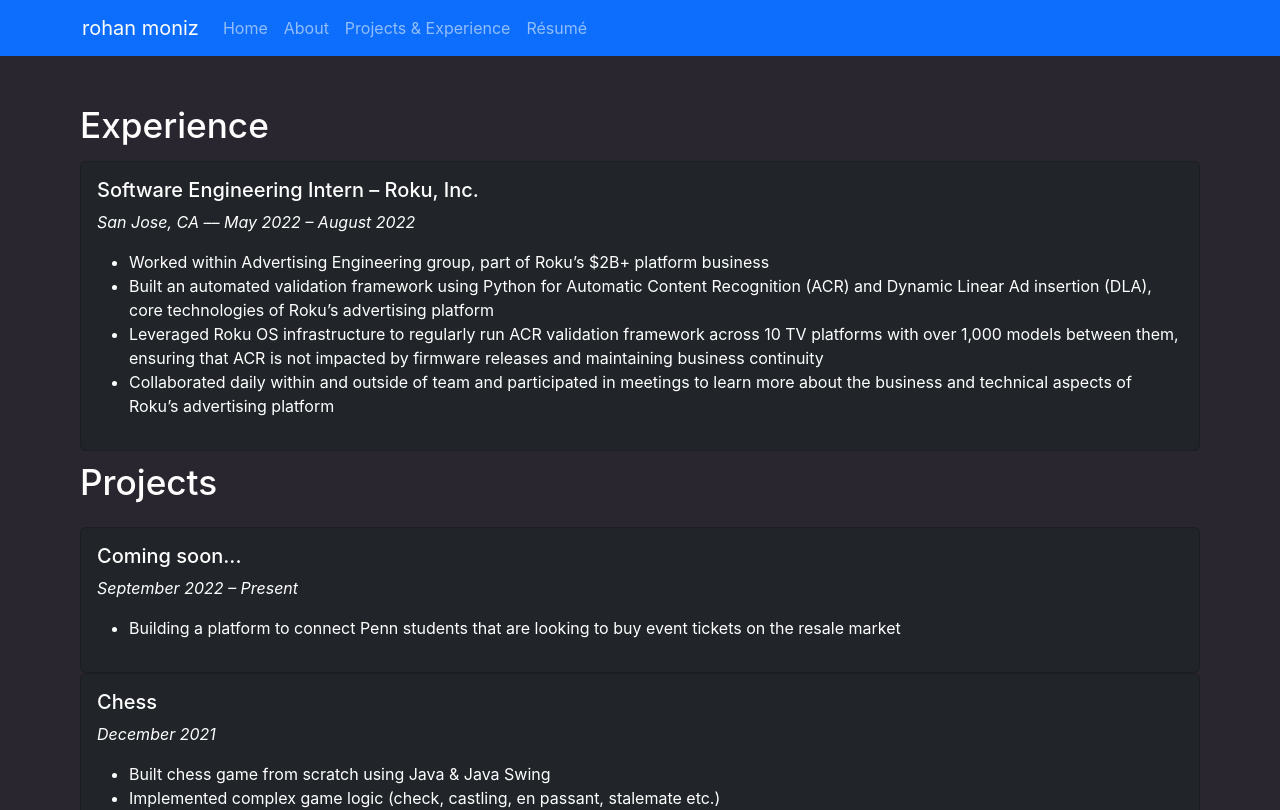
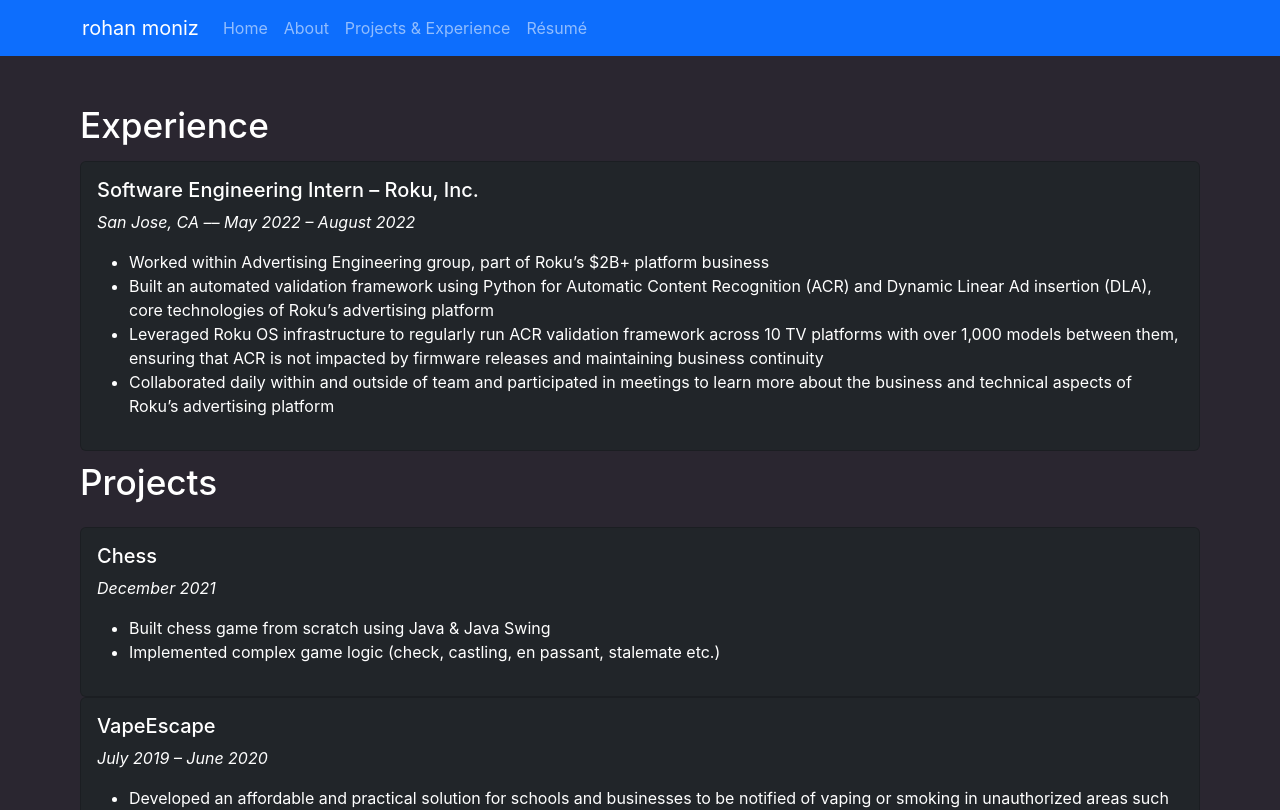
Before and after one commit to rm03/personal-website, a Next.js app: page /projects in a window 1280 px wide. Shown: the top 810 px of the page. Built offline with nearby package versions, Linux system fonts and the light colour scheme.

Commit message:
Remove ticket project

```diff
--- a/pages/projects.js
+++ b/pages/projects.js
@@ -47,21 +47,6 @@ export default function Projects() {
     <h1 className={styles.title}>Projects</h1>
     <Row xs={1} md="auto" className={styles.projects}>
         <Col>
-            <Card bg="dark" key="Dark" text="white" style={{ flex: 1 }}>
-            <Card.Body>
-                <Card.Title>Coming soon...</Card.Title>
-                <Card.Text>
-                    <i>September 2022 – Present</i>
-                </Card.Text>
-                <Card.Text as="div">
-                <ul>
-                    <li>Building a platform to connect Penn students that are looking to buy event tickets on the resale market</li>
-                </ul>
-                </Card.Text>
-                </Card.Body>
-            </Card>
-            </Col>
-        <Col>
         <Card bg="dark" key="Dark" text="white" style={{ flex: 1 }}>
         <Card.Body>
             <Card.Title>Chess</Card.Title>
```
